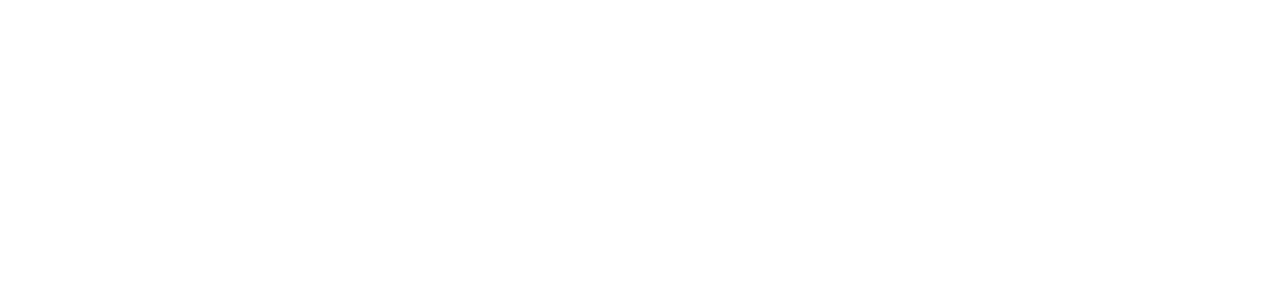
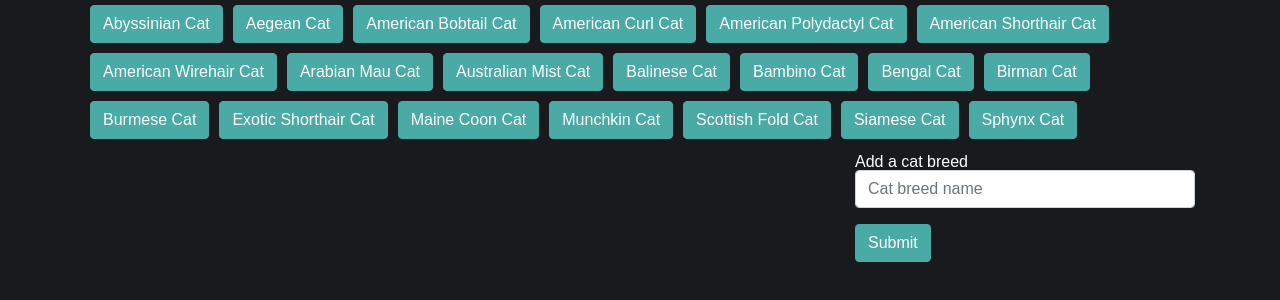
Before and after one commit to rfitkin90/Giphy-App, a plain HTML site: page index.html in a window 1280 px wide. Drawn offline with nearby package versions, Linux system fonts and the light colour scheme.

Commit message:
just need to interactive button creation functionality

```diff
--- a/assets/css/style.css
+++ b/assets/css/style.css
@@ -0,0 +1,29 @@
+html,body {
+    background-color: #191a1e;
+    font-family: 'Arial', 'Helvetica Neue', Helvetica, sans-serif;
+    color: #ffffff;
+}
+
+.btn {
+    background-color: #4aaaa5;
+    border-color: #4aaaa5;
+    color: #ffffff;
+}
+.cat-button {
+    margin: 5px;
+}
+
+#gif-panel {
+    display: flex;
+    flex-direction: row;
+    flex-wrap: wrap;
+}
+
+.gif-div {
+    margin: 10px;
+}
+
+#add-buttons-form {
+    padding-top: 10px;
+    padding-left: 10px;
+}
--- a/assets/javascript/app.js
+++ b/assets/javascript/app.js
@@ -0,0 +1,62 @@
+$(document).ready(function () {
+
+    // array of initial button names
+    var topics = [
+        "Abyssinian Cat", "Aegean Cat", "American Bobtail Cat", "American Curl Cat", "American Polydactyl Cat",
+        "American Shorthair Cat", "American Wirehair Cat", "Arabian Mau Cat", "Australian Mist Cat",
+        "Balinese Cat", "Bambino Cat", "Bengal Cat", "Birman Cat", "Burmese Cat", "Exotic Shorthair Cat",
+        "Maine Coon Cat", "Munchkin Cat", "Scottish Fold Cat", "Siamese Cat", "Sphynx Cat"
+    ];
+
+    // appends buttons to screen
+    for (var i = 0; i < topics.length; i++) {
+        $('#buttons').append(`<button class='btn cat-button'>${topics[i]}</button>`);
+    }
+
+    // when clicking a button
+    $('.cat-button').on('click', function () {
+        console.log(`Button Clicked: ${$(this).text()}`);
+        var queryURL = `http://api.giphy.com/v1/gifs/search?q=${$(this).text()}&api_key=t0ZbKcgIFae6eHmCqLFoyUsNVYx5lbaT`;
+        axios.get(queryURL)
+            .then(function (response) {
+
+                console.log(response);
+
+                // appends 10 gifs to screen
+                for (var i = 0; i < 10; i++) {
+                    // vars for id and still/animated images sources
+                    var gifID = response.data.data[i].id;
+                    var gifStillSrc = response.data.data[i].images.fixed_height_still.url;
+                    var gifAnimatedSrc = response.data.data[i].images.fixed_height.url;
+
+                    // appends div to screen for each gif
+                    $('#gif-panel').prepend(`<div class='gif-div' id='${gifID}-div'></div>`);
+
+                    // appends still image to div of corresponding id
+                    $(`#${gifID}-div`).append(`<img class='cat-gif' src='${gifStillSrc}'
+                        id='${gifID}-gif' alt='cat gif' />`);
+
+                    // sets the value of img to its corresponding animated img src
+                    $(`#${gifID}-gif`).val(gifAnimatedSrc);
+
+                    // appends rating to each gif div
+                    $(`#${gifID}-div`).append(`<p>Rating: ${response.data.data[i].rating.toUpperCase()}</p>`);
+                }
+
+                // on click to pause or animate each gif
+                $('.cat-gif').on('click', function () {
+                    // sets source to a variable
+                    var oldSrc = $(this).attr('src');
+
+                    // sets the current value as the new source
+                    $(this).attr('src', $(this).val());
+
+                    // sets the old src as the new value(so they swap places like in bubble sort)
+                    $(this).val(oldSrc);
+                });
+
+            });
+        ;
+    });
+
+});
--- a/index.html
+++ b/index.html
@@ -9,6 +9,7 @@
     <link rel="stylesheet" href="https://maxcdn.bootstrapcdn.com/bootstrap/4.1.3/css/bootstrap.min.css">
     <link rel="stylesheet" href="./assets/css/reset.css">
     <script src="https://ajax.googleapis.com/ajax/libs/jquery/3.3.1/jquery.min.js"></script>
+    <script src="https://cdnjs.cloudflare.com/ajax/libs/axios/0.18.0/axios.min.js"></script>
     <script src="https://cdnjs.cloudflare.com/ajax/libs/popper.js/1.14.3/umd/popper.min.js"></script>
     <script src="https://maxcdn.bootstrapcdn.com/bootstrap/4.1.3/js/bootstrap.min.js"></script>
     <link rel="stylesheet" href="./assets/css/style.css">
@@ -16,7 +17,32 @@
 </head>
 
 <body>
+    <div class="container">
+        <div class="row">
+            <div class="col">
+                <div id="buttons"></div>
+            </div>
+        </div>
+    </div>
 
+    <div class="container">
+        <div class="row">
+            <div class="col-md-8">
+                <div id="gif-panel"></div>
+            </div>
+            <div class="col-md-4">
+                <div id="add-buttons-form">
+                    <form action="/action_page.php">
+                        <div class="form-group">
+                            <label for="cat-breed">Add a cat breed</label>
+                            <input type="cat-breed" class="form-control" id="cat-breed-input" placeholder="Cat breed name" name="cat-breed">
+                        </div>
+                        <button type="submit" class="btn btn-primary">Submit</button>
+                    </form>
+                </div>
+            </div>
+        </div>
+    </div>
 </body>
 
 </html>
```
